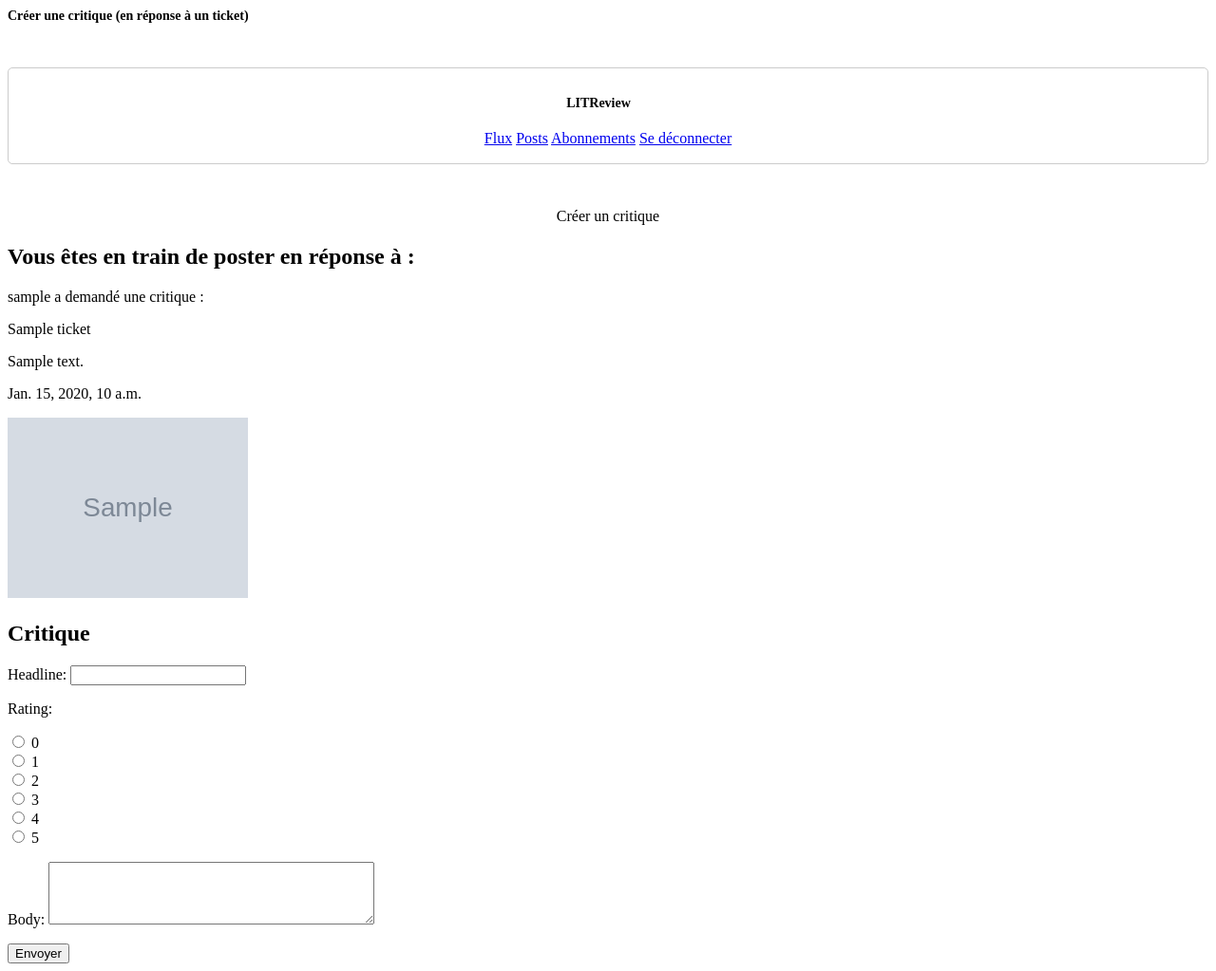
After one commit to CharkaouiSalwa/Projet_9_Django, a Django app: page /critique/1/ in a window 1280 px wide. The commit adds this page. Shown: the whole page at 95% size. Run offline with Django 4.2, Linux system fonts and the light colour scheme; tables that the repository leaves empty hold one stand-in row (values such as "Sample post"); grey boxes marked "Sample" are stand-in pictures.

Commit message:
creer les fonctions post,flux avec leur templates et style ,

```diff
--- a/project/code_apps/authentification/static/style.css
+++ b/project/code_apps/authentification/static/style.css
@@ -17,16 +17,26 @@
   margin-right: auto;
 }
 
+.container {
+  display: flex;
+  flex-direction: column;
+  align-items: center;
+  justify-content: center;
+  /* Ajustez la hauteur selon vos besoins */
+}
+
 .content-wrapper {
   display: grid;
   grid-template-columns: 1fr 1fr;
   grid-column-gap: 20px;
 }
+
 .page-content {
   grid-column: 1;
 }
+
 .second-content {
-  grid-column:2 ;
+  grid-column: 2;
 }
 
 .form-title {
@@ -35,7 +45,7 @@
 }
 
 .page-content {
- text-align: center;
+  text-align: center;
 }
 
 .login-form label {
@@ -43,6 +53,7 @@
   font-size: 16px;
   margin-bottom: 10px;
 }
+
 .login-form input[type="text"],
 .login-form input[type="password"] {
   width: 20%;
@@ -82,7 +93,7 @@
 
 /* Style pour le formulaire d'inscription */
 .register-content {
- text-align: center;
+  text-align: center;
 }
 
 .register-form label {
@@ -90,9 +101,10 @@
   font-size: 16px;
   margin-bottom: 10px;
 }
+
 .register-form input[type="text"],
 .register-form input[type="password"],
- .register-form input[type="password"]{
+.register-form input[type="password"] {
   width: 22%;
   padding: 10px;
   margin-bottom: -7px;
@@ -110,14 +122,16 @@
 .button-wrapper button {
   margin-right: 10px;
 }
+
 /* Style pour la page search */
-.search-form input[type="text"]{
+.search-form input[type="text"] {
   width: 22%;
   padding: 10px;
   margin-bottom: -7px;
   border: 1px solid #ccc;
   border-radius: 4px;
 }
+
 /* Style pour la page abonnement */
 /* Style for the form */
 .form-group {
@@ -132,8 +146,7 @@
 
 .form-group input[type="text"],
 .form-group textarea,
-.form-group input[type="file"]
-{
+.form-group input[type="file"] {
   width: 40%;
   padding: 10px;
   margin-top: 5px;
@@ -141,7 +154,6 @@
   border: 1px solid #ccc;
   border-radius: 4px;
 }
-
 
 .my-button {
   color: black;
@@ -155,7 +167,7 @@
 }
 
 .ticket {
-    border: 1px solid #ccc;
+  border: 1px solid #ccc;
   border-radius: 4px;
   padding: 10px;
   margin-bottom: 10px;
@@ -165,21 +177,20 @@
 .ticket h2 {
   margin-top: 0;
 }
+
 .ticket img {
-  max-width: 100%;
   height: auto;
   margin-bottom: 10px;
 }
 
-/* Style pour les sections Ticket et Critique */
-
-/* Style pour les champs de note */
-.rating-field {
+.container {
   display: flex;
   align-items: center;
-  margin-bottom: 10px;
+  justify-content: center;
 }
 
-.rating-field label {
-  margin-right: 10px;
+.form-title {
+  text-align: center;
+  margin-right: 20px;
+  font-size: 14px;
 }
--- /dev/null
+++ b/project/code_apps/authentification/templates/critique.html
@@ -0,0 +1,39 @@
+
+{% load static %}
+
+<!DOCTYPE html>
+<html>
+<head>
+    <title>Créer un ticket</title>
+    <link rel="stylesheet" type="text/css" href="{% static 'style.css' %}">
+</head>
+<body>
+    <h1 class="page-title">Créer une critique (en réponse à un ticket)</h1>
+     <div class="container" style="height: 100px">
+  <h2 class="form-title">LITReview</h2>
+  <div class="links">
+    <a href="{% url 'flux' %}">Flux</a>
+    <a href="{% url 'post' %}">Posts</a>
+    <a href="{% url 'search' %}">Abonnements</a>
+    <a href="{% url 'logout' %}">Se déconnecter</a>
+  </div>
+</div>
+    <p style="text-align: center;">Créer un critique</p>
+    <h2>Vous êtes en train de poster en réponse à :</h2>
+<p>{{ ticket.user }} a demandé une critique :</p>
+<p>{{ ticket.title }}</p>
+<p>{{ ticket.description }}</p>
+<p>{{ ticket.time_created }}</p>
+
+{% if ticket.image %}
+<img src="{{ ticket.image.url }}" alt="Ticket Image" style=" max-width: 20%;"><br>
+{% endif %}
+
+<h2>Critique</h2>
+<form method="POST" action="{% url 'critique' ticket.id %}">
+  {% csrf_token %}
+  {{ form.as_p }}
+  <button type="submit">Envoyer</button>
+</form>
+</body>
+</html>
--- a/project/code_apps/authentification/templates/delete_ticket.html
+++ b/project/code_apps/authentification/templates/delete_ticket.html
@@ -12,7 +12,7 @@
 <form method="post">
     {% csrf_token %}
     <button class="my-button" type="submit">Supprimer</button>
-    <button class="my-button" type="button" onclick="window.location.href='{% url 'user_tickets' %}'">Retourner</button>
+    <button class="my-button" type="button" onclick="window.location.href='{% url 'post' %}'">Retourner</button>
 </form>
 </body>
 </html>
--- a/project/code_apps/authentification/templates/login.html
+++ b/project/code_apps/authentification/templates/login.html
@@ -8,7 +8,7 @@
 </head>
 <body>
     <h1 class="page-title">Page d'accueil</h1>
-    <div class="container">
+    <div class="container" style="height: 70px;">
         <h2 class="form-title">LITReview</h2>
         </div>
         <div class="content-wrapper">
--- a/project/code_apps/authentification/templates/register.html
+++ b/project/code_apps/authentification/templates/register.html
@@ -8,7 +8,7 @@
 </head>
 <body>
     <h1 class="page-title">Page d'accueil</h1>
-    <div class="container">
+    <div class="container" style="height: 100px">
         <h2 class="form-title">LITReview</h2>
         </div>
     <div class="register-content">
--- a/project/code_apps/forms.py
+++ b/project/code_apps/forms.py
@@ -11,14 +11,14 @@ class TicketForm(forms.ModelForm):
         }
 
 
+
 class ReviewForm(forms.ModelForm):
+    headline = forms.CharField(max_length=128)
     RATING_CHOICES = [(str(i), str(i)) for i in range(6)]
-
-    title = forms.CharField()
     rating = forms.ChoiceField(choices=RATING_CHOICES, widget=forms.RadioSelect)
-    comment = forms.CharField(widget=forms.Textarea(attrs={'rows': 4}))
+    body = forms.CharField(widget=forms.Textarea(attrs={'rows': 4}))
 
 
     class Meta:
         model = Review
-        fields = ('title', 'rating', 'comment' )
+        fields = ['headline', 'rating', 'body']
--- a/project/code_apps/models.py
+++ b/project/code_apps/models.py
@@ -2,6 +2,8 @@ from django.core.validators import MinValueValidator, MaxValueValidator
 from django.conf import settings
 from django.db import models
 from django.urls import reverse
+from django.contrib.auth.models import User
+
 
 
 
@@ -20,20 +22,22 @@ class Ticket(models.Model):
 
 
 class Review(models.Model):
-    ticket = models.ForeignKey(to=Ticket, on_delete=models.CASCADE)
+    ticket = models.ForeignKey(Ticket, on_delete=models.CASCADE)
     rating = models.PositiveSmallIntegerField(
-        # validates that rating must be between 0 and 5
-        validators=[MinValueValidator(0), MaxValueValidator(5)])
-    headline = models.CharField(max_length=128)
-    body = models.CharField(max_length=8192, blank=True)
+        verbose_name='Note',
+        validators=[MinValueValidator(0), MaxValueValidator(5)]
+    )
+    headline = models.CharField(verbose_name='Titre', max_length=128)
+    body = models.CharField(verbose_name='commentaire', max_length=8192, blank=True)
     user = models.ForeignKey(
-        to=settings.AUTH_USER_MODEL, on_delete=models.CASCADE)
+        settings.AUTH_USER_MODEL, on_delete=models.CASCADE
+    )
     time_created = models.DateTimeField(auto_now_add=True)
 
 
 class UserFollows(models.Model):
-    user = models.ForeignKey(settings.AUTH_USER_MODEL,on_delete=models.CASCADE, related_name='following')
-    followed_user = models.ForeignKey(settings.AUTH_USER_MODEL,on_delete=models.CASCADE, related_name='followed_by')
+    user = models.ForeignKey(User, on_delete=models.CASCADE, related_name='following')
+    followed_user = models.ForeignKey(User, on_delete=models.CASCADE, related_name='followed_by')
 
     class Meta:
         unique_together = ('user', 'followed_user', )
--- a/project/code_apps/views.py
+++ b/project/code_apps/views.py
@@ -1,9 +1,12 @@
 from django.shortcuts import render, redirect, get_object_or_404
-from django.contrib.auth import authenticate, login,logout
+from django.contrib.auth import authenticate, login, logout
 from django.contrib.auth.models import User
 from .models import Ticket, UserFollows, Review
 from django.contrib.auth.decorators import login_required
 from .forms import TicketForm, ReviewForm
+from django.urls import reverse
+
+
 from django.contrib import messages
 
 
@@ -87,7 +90,7 @@ def unsubscribe(request, user_id):
     except UserFollows.DoesNotExist:
         pass
 
-    return redirect('subscriptions')
+    return redirect('search')
 
 @login_required
 def followers(request):
@@ -99,14 +102,13 @@ def followers(request):
     return render(request, 'search.html', context)
 
 
-
 @login_required
-def user_tickets(request):
+def post(request):
     # Récupérer les tickets de l'utilisateur connecté
     tickets = Ticket.objects.filter(user=request.user)
     # Récupérer les critiques associées aux tickets de l'utilisateur
     reviews = Review.objects.filter(ticket__in=tickets)
-    return render(request, 'user_tickets.html', {'tickets': tickets, 'reviews': reviews})
+    return render(request, 'post.html', {'tickets': tickets, 'reviews': reviews})
 @login_required
 def create_ticket(request):
     if request.method == 'POST':
@@ -115,7 +117,7 @@ def create_ticket(request):
             ticket = form.save(commit=False)
             ticket.user = request.user
             ticket.save()
-            return redirect('user_tickets')
+            return redirect('post')
     else:
         form = TicketForm()
     return render(request, 'create_ticket.html', {'form': form})
@@ -128,7 +130,7 @@ def update_ticket(request, ticket_id):
         form = TicketForm(request.POST, request.FILES, instance=ticket)
         if form.is_valid():
             form.save()
-            return redirect('user_tickets')  # Redirection vers la page de connexion
+            return redirect('post')  # Redirection vers la page de connexion
     else:
         form = TicketForm(instance=ticket)
 
@@ -141,7 +143,7 @@ def delete_ticket(request, ticket_id):
 
     if request.method == 'POST':
         ticket.delete()
-        return redirect('user_tickets')
+        return redirect('post')
 
     return render(request, 'delete_ticket.html', {'ticket': ticket})
 
@@ -158,13 +160,46 @@ def create_ticket_review(request):
             review.ticket = ticket
             review.user = request.user
             review.save()
-            return redirect('user_tickets')
+            return redirect('post')
     else:
         ticket_form = TicketForm()
         review_form = ReviewForm()
     return render(request, 'create_ticket_review.html', {'ticket_form': ticket_form, 'review_form': review_form})
 
 
+
+
+def flux(request):
+    following_users = request.user.following.all().values('followed_user')
+    followed_user_ids = [user['followed_user'] for user in following_users]
+    followed_users = User.objects.filter(id__in=followed_user_ids)
+    tickets = Ticket.objects.filter(user__in=followed_users)
+
+    for ticket in tickets:
+        critiques = Review.objects.filter(ticket=ticket)
+        ticket.critiques = critiques
+
+    return render(request, 'flux.html', {'tickets': tickets})
+
+
+
+def critique_view(request, ticket_id):
+    ticket = get_object_or_404(Ticket, id=ticket_id)
+    if request.method == 'POST':
+        form = ReviewForm(request.POST)
+        if form.is_valid():
+            # Sauvegarde de la critique
+            review = form.save(commit=False)
+            review.ticket = ticket
+            review.user = request.user
+            review.save()
+            return redirect('flux')
+
+    else:
+        form = ReviewForm()
+    return render(request, 'critique.html', {'form': form, 'ticket': ticket})
+
+
 def logout_view(request):
     logout(request)
     return redirect('login')  # Redirige vers la page de connexion après la déconnexion
--- a/project/project/urls.py
+++ b/project/project/urls.py
@@ -3,7 +3,8 @@ from django.urls import path
 from django.conf import settings
 from django.conf.urls.static import static
 from code_apps.views import login_view, register_view, search,\
-    unsubscribe, create_ticket, update_ticket,logout_view,user_tickets , delete_ticket,create_ticket_review
+    unsubscribe,subscriptions,  create_ticket, update_ticket, logout_view, \
+    post, delete_ticket, create_ticket_review, flux, critique_view
 
 
 urlpatterns = [
@@ -12,10 +13,14 @@ urlpatterns = [
     path('register/', register_view, name='register'),
     path('search/', search, name='search'),
     path('unsubscribe/<int:user_id>/', unsubscribe, name='unsubscribe'),
+    path('subscriptions/', subscriptions, name='subscriptions'),
     path('create_ticket/', create_ticket, name='create_ticket'),
     path('update_ticket/<int:ticket_id>/', update_ticket, name='update_ticket'),
     path('logout/', logout_view, name='logout'),
-    path('user_tickets/', user_tickets, name='user_tickets'),
+    path('post/', post, name='post'),
     path('delete_ticket/<int:ticket_id>/', delete_ticket, name='delete_ticket'),
     path('create_ticket_review/', create_ticket_review, name='create_ticket_review'),
-]+ static(settings.MEDIA_URL, document_root=settings.MEDIA_ROOT)
+    path('flux/', flux, name='flux'),
+    path('critique/<int:ticket_id>/', critique_view, name='critique'),
+
+    ]+ static(settings.MEDIA_URL, document_root=settings.MEDIA_ROOT)
```
Also changed, not shown: project/code_apps/authentification/templates/create_ticket.html (+9 -7 lines), project/code_apps/authentification/templates/create_ticket_review.html (+9 -7 lines), project/code_apps/authentification/templates/flux.html (added, +51 -0 lines), project/code_apps/authentification/templates/post.html (renamed from project/code_apps/authentification/templates/user_tickets.html, +11 -8 lines), project/code_apps/authentification/templates/search.html (+9 -7 lines), project/code_apps/authentification/templates/update_ticket.html (+9 -7 lines).
